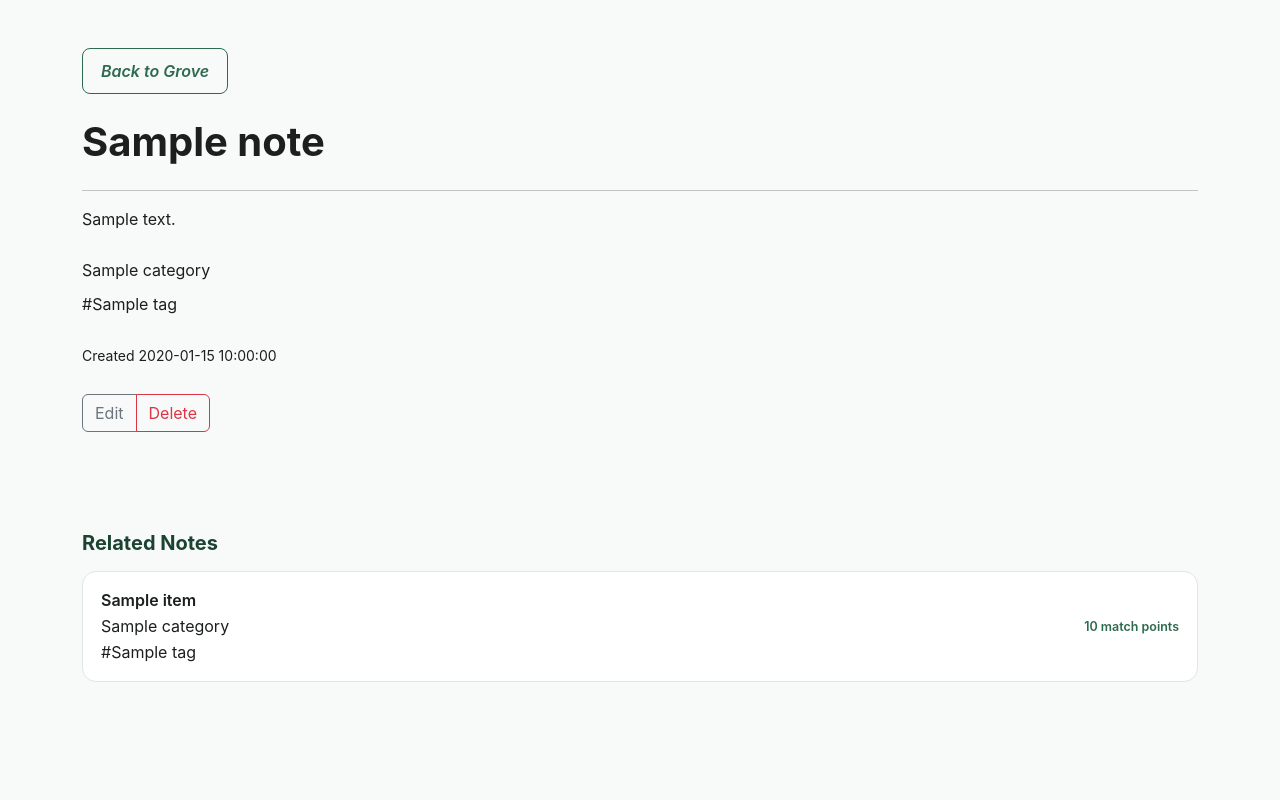
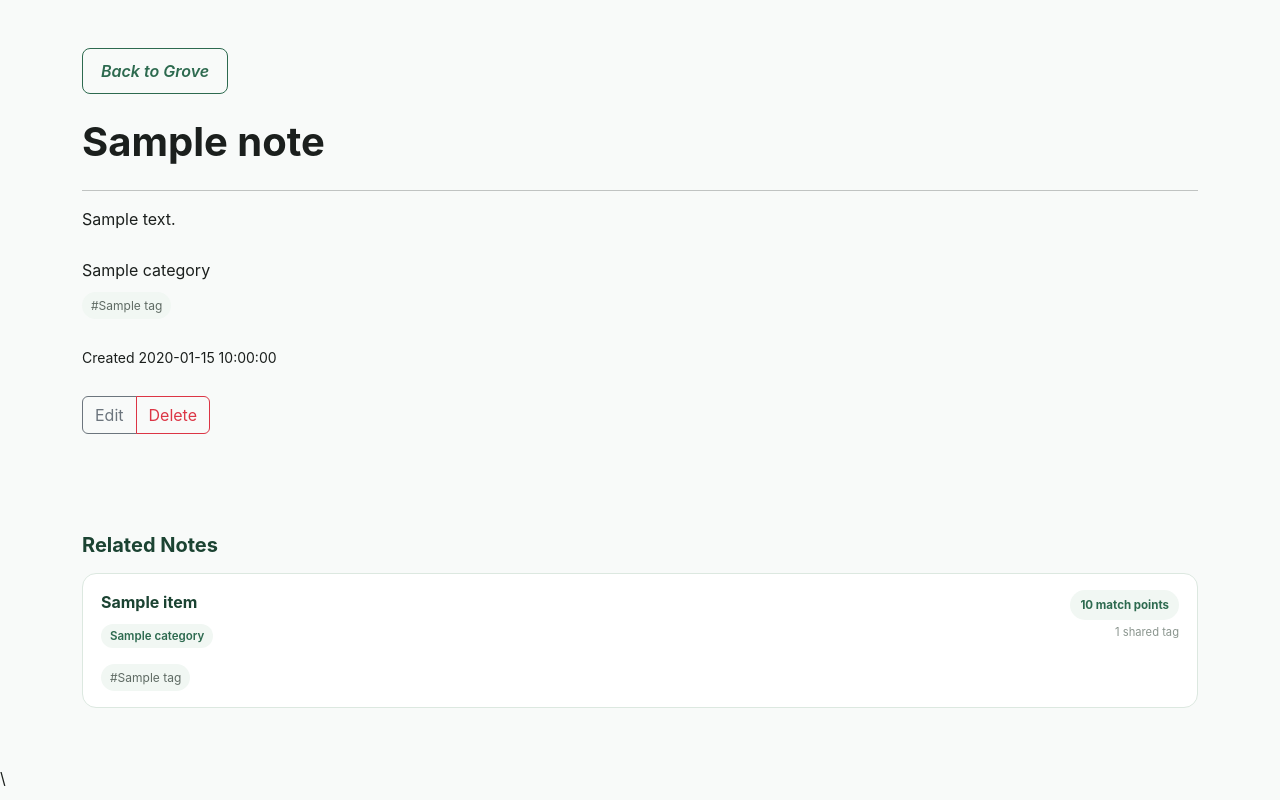
Before and after one commit to VyomGarg04/fastapi-notes-app, a FastAPI app: template templates/note.html in a window 1280 px wide. Run offline with FastAPI, Linux system fonts and the light colour scheme; the template is opened without the code that fills it: most values are stand-ins (such as "Sample title", 1, 10 or a date in 2020).

Commit message:
Add tag filtering and enhance related notes display; improve UI for better interaction and information presentation

```diff
--- a/static/css/note.css
+++ b/static/css/note.css
@@ -10,7 +10,7 @@
 
 .mg-related-note {
     display: flex;
-    align-items: center;
+    align-items: flex-start;
     justify-content: space-between;
     gap: 16px;
 
@@ -25,6 +25,7 @@
     background: var(--mg-surface);
 
     transition: transform 0.2s ease, border-color 0.2s ease;
+    cursor: pointer;
 }
 
 .mg-related-note:hover {
@@ -42,3 +43,115 @@
     font-weight: 600;
     color: var(--mg-primary);
 }
+
+.mg-related-note-info {
+    min-width: 0;
+    flex: 1;
+}
+
+.mg-related-note-title {
+    margin-bottom: 6px;
+    color: var(--mg-primary-dark);
+    font-size: 1rem;
+    font-weight: 700;
+}
+
+.mg-related-note-category {
+    display: inline-block;
+
+    margin-bottom: 8px;
+    padding: 3px 9px;
+
+    border-radius: 999px;
+
+    background: var(--mg-surface-soft);
+    color: var(--mg-primary);
+
+    font-size: 0.72rem;
+    font-weight: 600;
+}
+
+
+.mg-related-note-score {
+    flex-shrink: 0;
+
+    display: inline-block;
+    width: fit-content;
+
+    padding: 6px 10px;
+
+    border-radius: 999px;
+
+    background: var(--mg-surface-soft);
+    color: var(--mg-primary);
+
+    font-size: 0.72rem;
+    font-weight: 700;
+    white-space: nowrap;
+}
+
+.mg-related-note-match {
+    flex: 0 0 auto;
+    max-width: none;
+    text-align: right;
+}
+@media (max-width: 576px) {
+    .mg-related-note-match {
+        max-width: 125px;
+    }
+}
+
+.mg-related-note-reason {
+    margin-top: 4px;
+    color: var(--mg-text-light);
+    font-size: 0.7rem;
+    font-weight: 400;
+}
+
+@media (max-width: 576px) {
+    .mg-related-note {
+        gap: 10px;
+    }
+
+    .mg-related-note-match {
+        text-align: right;
+    }
+
+    .mg-related-note-reason {
+        max-width: 120px;
+        line-height: 1.4;
+    }
+}
+
+
+.mg-note-tag {
+    display: inline-block;
+
+    padding: 4px 9px;
+
+    border-radius: 999px;
+
+    background: var(--mg-surface-soft);
+    color: var(--mg-text-secondary);
+
+    font-size: 0.75rem;
+    text-decoration: none;
+
+    transition:
+        background var(--mg-transition),
+        color var(--mg-transition);
+
+    cursor: pointer;
+}
+.mg-note-tag:visited,
+.mg-note-tag:active {
+    color: inherit;
+    text-decoration: none;
+}
+
+.mg-note-tag:hover {
+    background: var(--mg-accent);
+    color: var(--mg-primary);
+    text-decoration: none;
+    transform: translateY(-1px);
+}
--- a/templates/note.html
+++ b/templates/note.html
@@ -87,7 +87,10 @@
         <h2>Related Notes</h2>
 
         {% for item in related_notes %}
-            <a href="/notes/view/{{ item.id }}" class="mg-related-note">
+            <div
+                class="mg-related-note"
+                data-note-url="/notes/view/{{ item.id }}"
+            >
 
                 <div class="mg-related-note-info">
 
@@ -102,25 +105,61 @@
                     {% endif %}
 
                     {% if item.shared_tags %}
-                        <div class="mg-related-note-tags">
+                    <div class="mg-note-tags mt-2">
                         {% for tag in item.shared_tags %}
-                                <span class="mg-related-note-tag">
+                        <div class="btn-group">
+                            <a
+                                href="/notes?tag={{ tag }}"
+                                class="mg-note-tag"
+                            >
                                 #{{ tag }}
-                                </span>
+                            </a>
+                        </div>
                         {% endfor %}
                     </div>
                 {% endif %}
 
                 </div>
 
+                <div class="mg-related-note-match">
+
                     <div class="mg-related-note-score">
                         {{ item.score }} match points
                     </div>
 
-            </a>
+                    <div class="mg-related-note-reason">
+                        {% if item.same_category %}
+                            Same category
+                        {% endif %}
+
+                        {% if item.shared_tags %}
+                            {% if item.same_category %}
+                                ·
+                            {% endif %}
+                            {{ item.shared_tags | length }} shared tag{% if item.shared_tags | length != 1 %}s{% endif %}
+                        {% endif %}
+                    </div>
+
+                </div>
+
+            </div>
         {% endfor %}
     </section>
     {% endif %}
 </div>
 
+<script>
+document.querySelectorAll(".mg-related-note").forEach(function (card) {
+
+    card.addEventListener("click", function (event) {
+
+        if (event.target.closest("a")) {
+            return;
+        }
+
+        window.location.href = card.dataset.noteUrl;
+    });
+
+});
+</script>\
 {% endblock %}
```
Also changed, not shown: routes/note.py (+12 -1 lines), templates/index.html (+13 -3 lines). Lines whose indentation alone changed are shown as unchanged.
